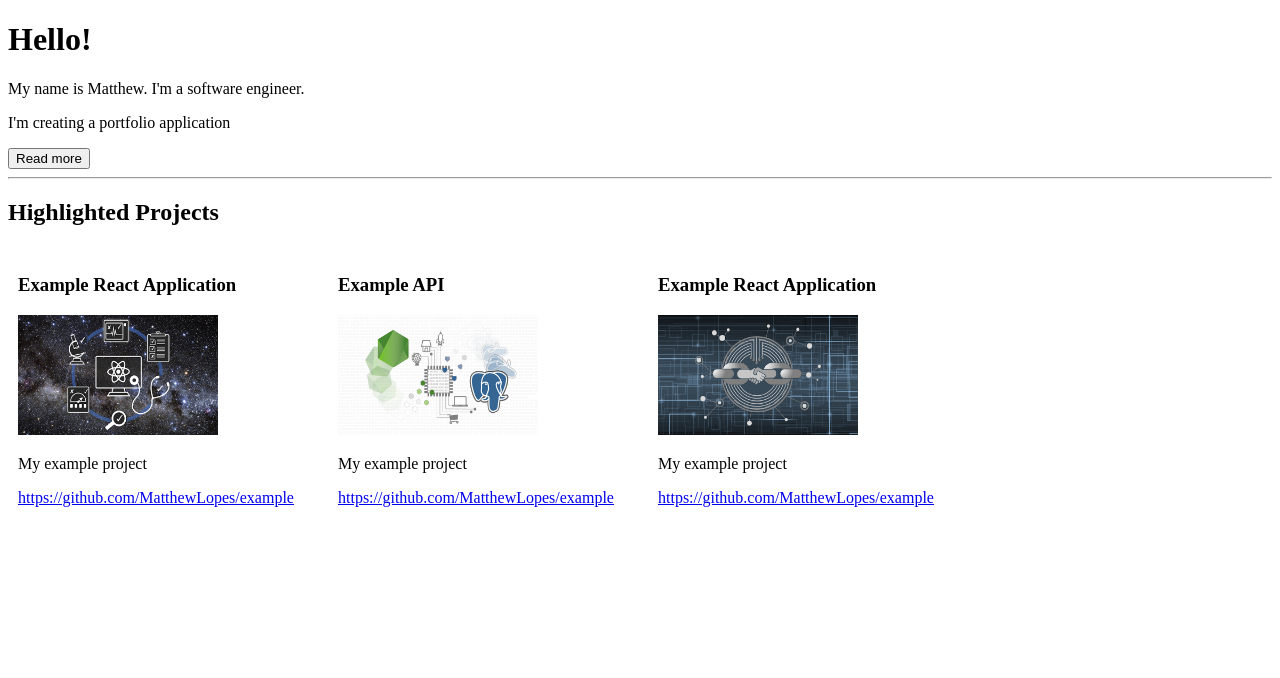
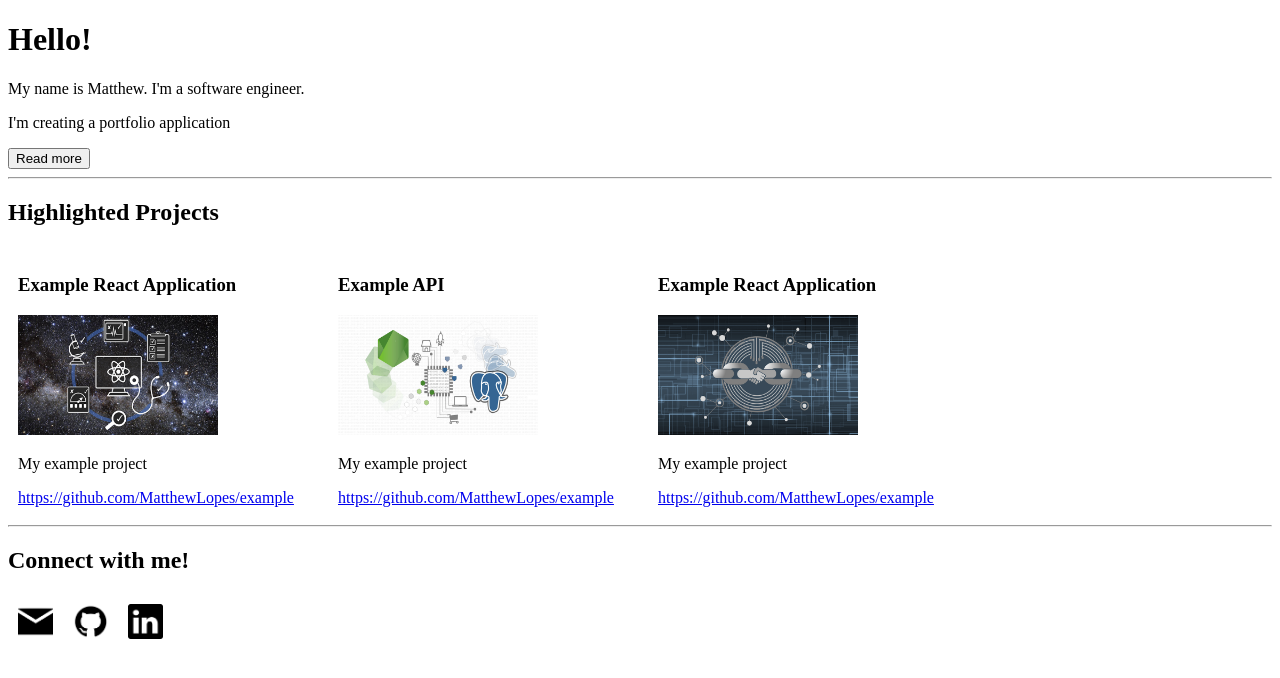
Before and after one commit to MatthewLopes/portfolio, a React (Create React App) app: page / in a window 1280 px wide. Shown: the top 678 px of the page. Built offline with nearby package versions, Linux system fonts and the light colour scheme.

Commit message:
Adding social section with links to social platforms

```diff
--- a/src/App.js
+++ b/src/App.js
@@ -1,5 +1,6 @@
 import React, { Component } from 'react';
 import Projects from './Projects';
+import SocialProfiles from './SocialProfiles';
 
 class App extends Component {
     state = { displayBio: false};
@@ -30,6 +31,8 @@ class App extends Component {
                 }
                 <hr />
                 <Projects />
+                <hr />
+                <SocialProfiles />
             </div>
         )
     }
--- /dev/null
+++ b/src/SocialProfiles.js
@@ -0,0 +1,35 @@
+import React, { Component } from 'react';
+import SOCIAL_PROFILES from "./data/socialProfiles";
+
+class SocialProfile extends Component {
+    render() {
+        const { link, image } = this.props.socialProfile;
+
+        return (
+            <span>
+                <a href={link}>
+                    <img src={image} alt='social-profile' style={{ width: 35, height: 35, margin: 10 }}/>
+                </a>
+            </span>
+        )
+    }
+}
+
+class SocialProfiles extends Component {
+    render() {
+        return (
+            <div>
+                <h2>Connect with me!</h2>
+                <div>
+                    {
+                        SOCIAL_PROFILES.map(SOCIAL_PROFILE => {
+                            return <SocialProfile key={SOCIAL_PROFILE.id} socialProfile={SOCIAL_PROFILE} />
+                        })
+                    }
+                </div>
+            </div>
+        )
+    }
+}
+
+export default SocialProfiles;
--- /dev/null
+++ b/src/data/socialProfiles.js
@@ -0,0 +1,23 @@
+import emailIcon from '../assets/email_icon.png';
+import githubIcon from '../assets/github_icon.png';
+import linkedinIcon from '../assets/linkedin_icon.png';
+
+const SOCIAL_PROFILES = [
+    {
+        id: 1,
+        link: 'mailto:mattlopes1997@gmail.com',
+        image: emailIcon
+    },
+    {
+        id: 2,
+        link: 'https://github.com/MatthewLopes',
+        image: githubIcon
+    },
+    {
+        id: 3,
+        link: 'https://www.linkedin.com/in/matthew-lopes-69163812a/',
+        image: linkedinIcon
+    }
+];
+
+export default SOCIAL_PROFILES;
```
